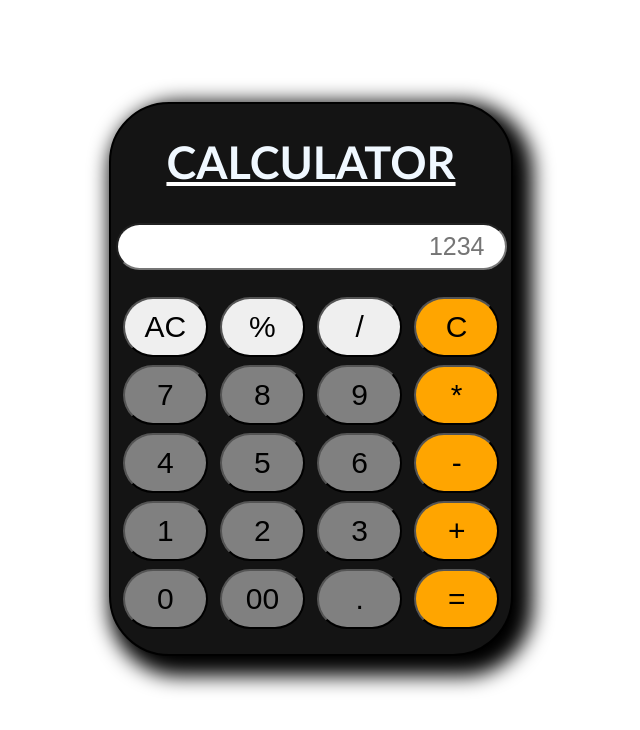
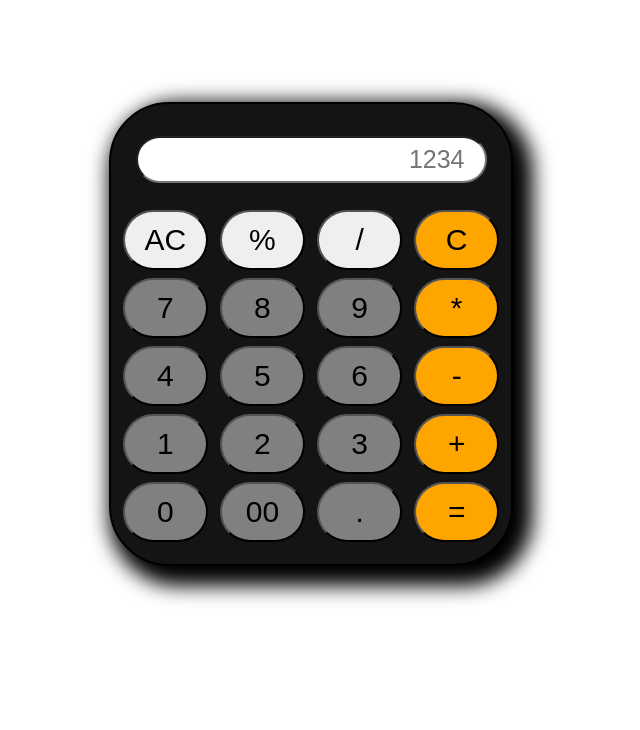
Before and after one commit to Adilismaill/calculator-task, a plain HTML site: page index.html in a window 1280 px wide. Shown: the whole page, without its empty margins (275-915 px from the left). Drawn offline with Linux system fonts and the light colour scheme.

Commit message:
eliminating h1

```diff
--- a/index.html
+++ b/index.html
@@ -8,7 +8,7 @@
 <link rel="stylesheet" href="./style.css">
 <body>
     <div id="box">
-    <h1>CALCULATOR</h1>
+    <!-- <h1>CALCULATOR</h1> -->
     <form action="" name="CALCULATOR">
         <input type="text" name="display" placeholder="1234" id="display">  <br> <br>
         <input type="button" value="AC"  class="btn">
--- a/style.css
+++ b/style.css
@@ -7,7 +7,7 @@ body{
 }
 div{
     width: 400px;
-    height:550px;
+    height:460px;
     background-color: rgb(20, 20, 20);
     border: 2px solid rgb(0, 0, 0);
     box-shadow: 10px 10px 20px 10px rgb(0, 0, 0);
@@ -15,11 +15,11 @@ div{
     margin-left: 30%;
     border-radius: 60px 60px;
 }
-h1{
+/* h1{
     color: aliceblue;
     font-size: 45px;
     text-decoration: underline white;
-}
+} */
 input{
     border-radius: 50px 50px;
     padding: 10px;
@@ -33,12 +33,13 @@ input{
     cursor: progress;
 }
 #display{
-    width:90%;
-    height: 40%;
+    width:80%;
+    height: 80%;
     font-size: 25px;
     padding: 7px 7px 7px 7px;
     text-align: right;
     padding-right: 5%;
+    margin-top: 8%;
     background-color: rgb(255, 255, 255);
     color: rgb(0, 0, 0);
 }
```
